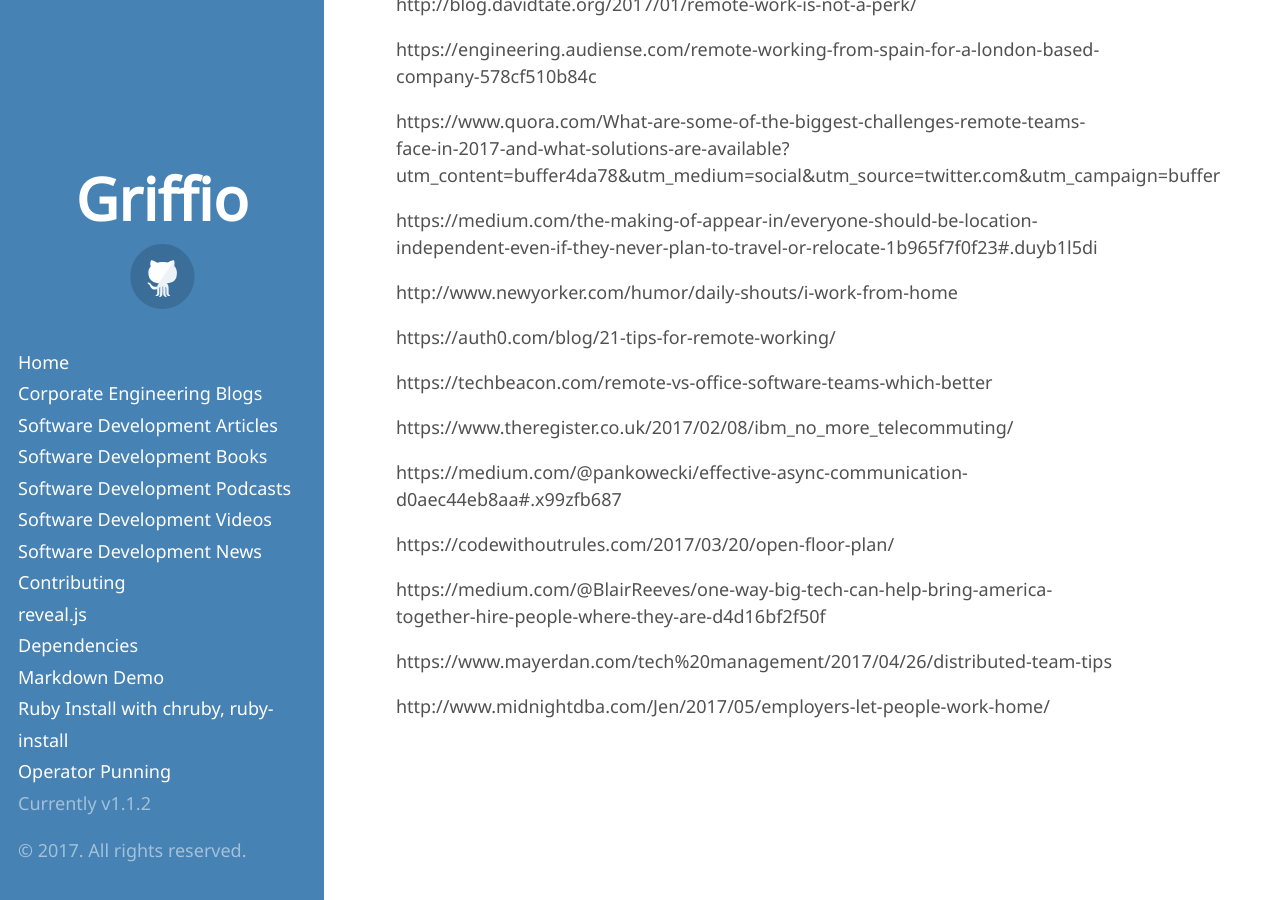
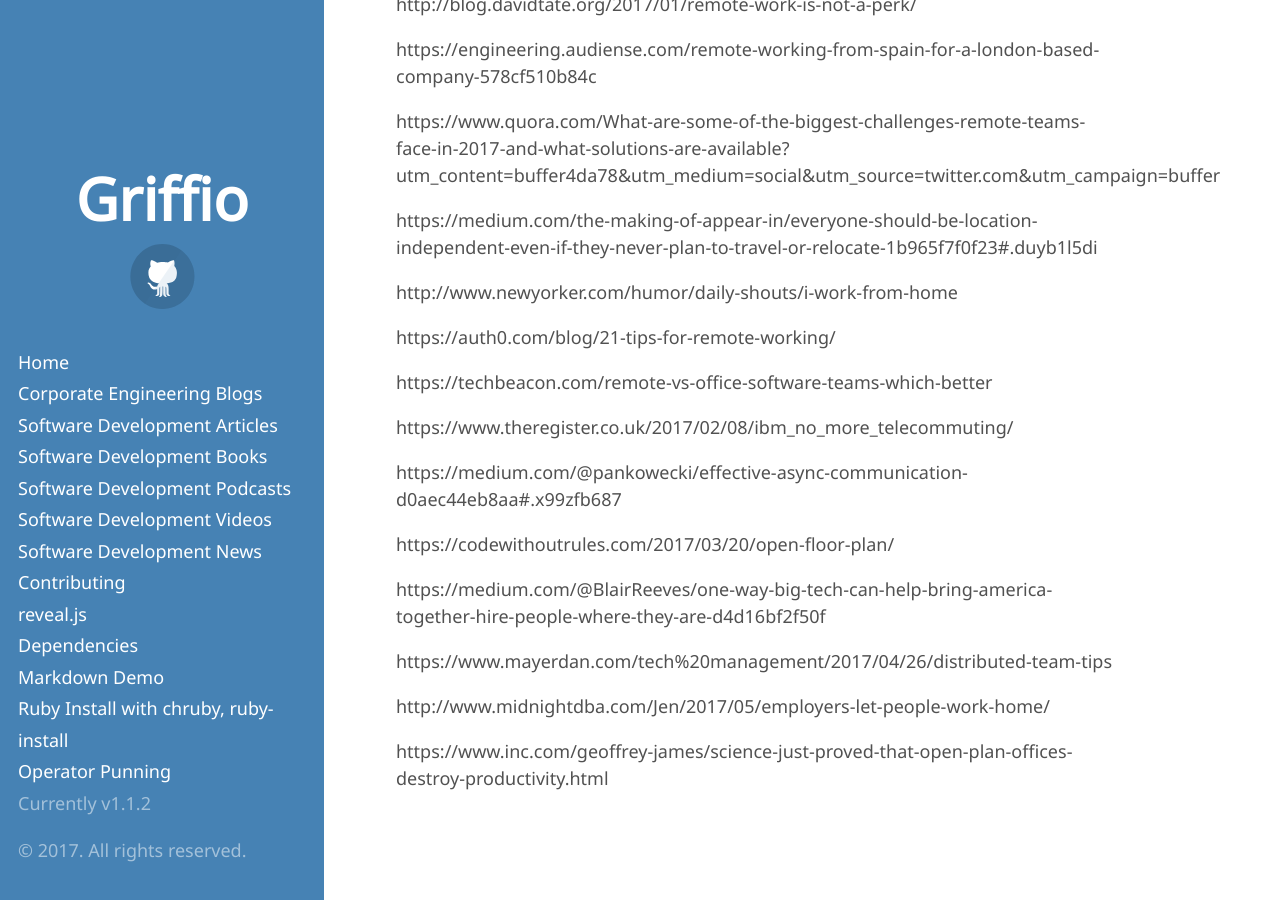
Before and after one commit to griffio/griffio.github.io, a Jekyll site: the page built from distributed_and_remote.md, in a window 1280 px wide and 900 px high, scrolled down 5454 px. Built offline with Jekyll 4.4.1, drawn with Linux system fonts in a browser that asks for light colours; some web fonts are replaced; our own code applies the rules of GitHub Pages for plain Markdown files; some of the changed lines change nothing that is shown.

Commit message:
science-just-proved-that-open-plan-offices-destroy-productivity

```diff
--- a/distributed_and_remote.md
+++ b/distributed_and_remote.md
@@ -229,3 +229,5 @@ https://medium.com/@BlairReeves/one-way-big-tech-can-help-bring-america-together
 https://www.mayerdan.com/tech%20management/2017/04/26/distributed-team-tips
 
 http://www.midnightdba.com/Jen/2017/05/employers-let-people-work-home/
+
+https://www.inc.com/geoffrey-james/science-just-proved-that-open-plan-offices-destroy-productivity.html
```
